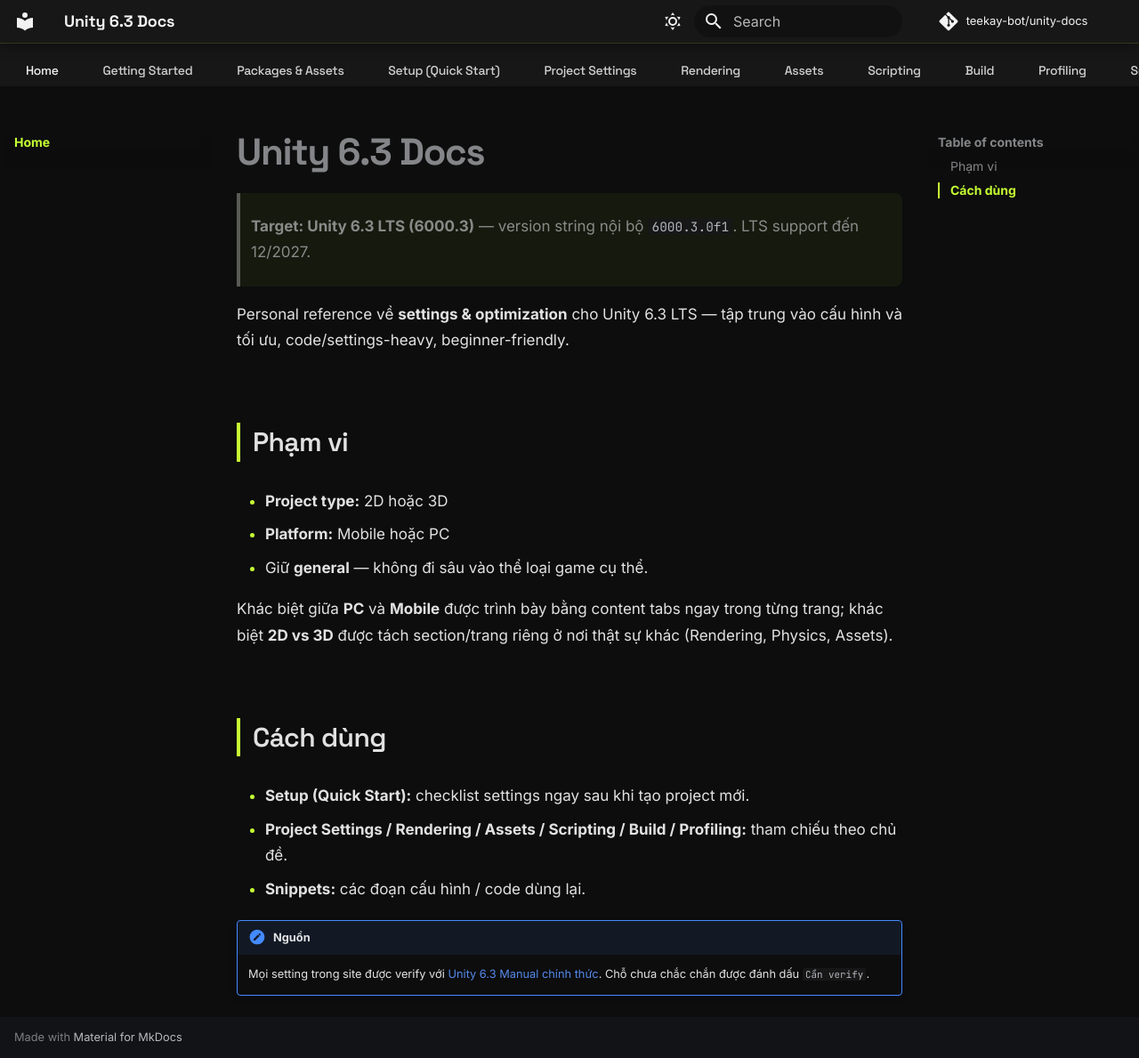
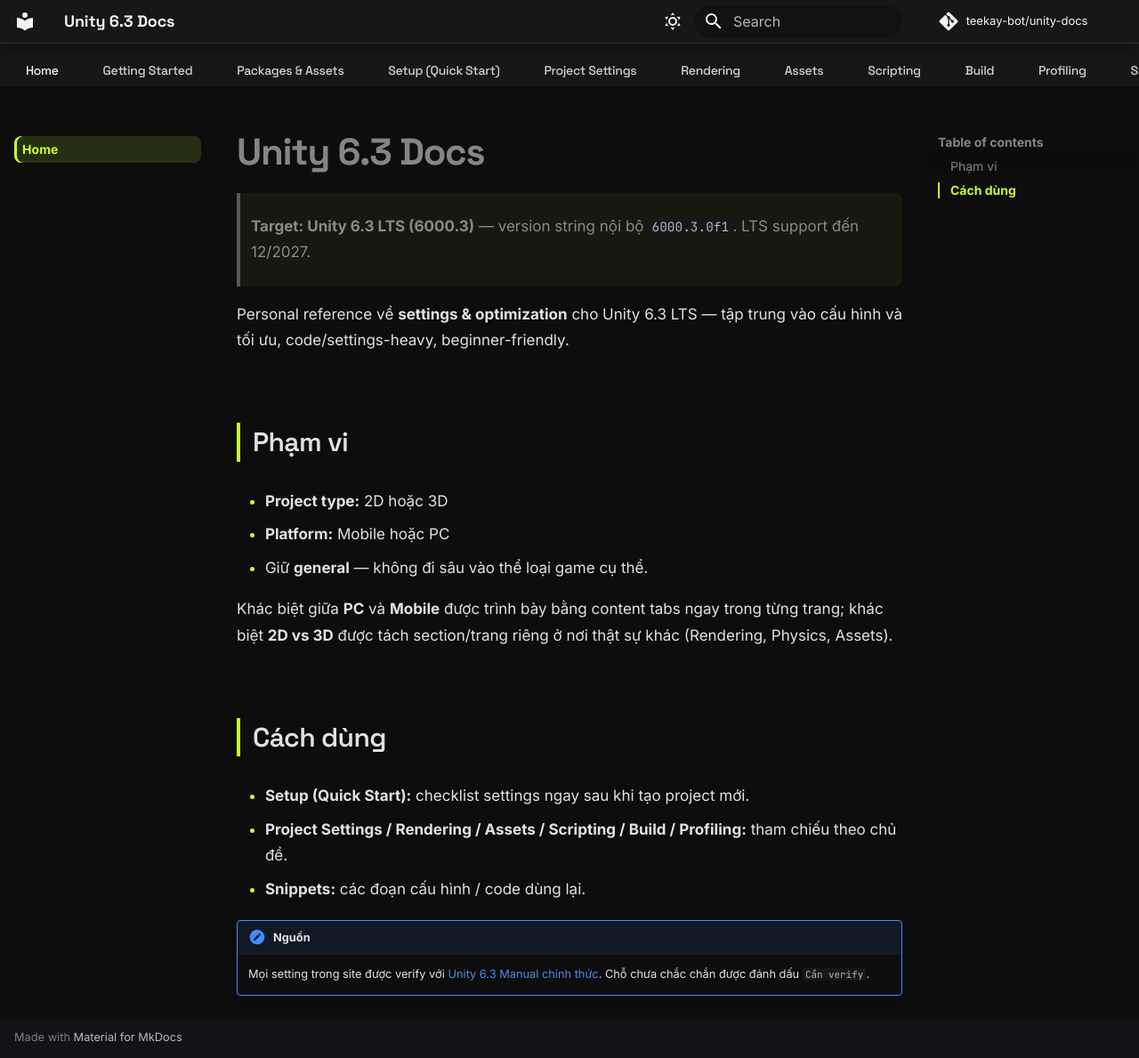
Before and after one commit to teekay-bot/unity-docs, an MkDocs documentation site: the page built from docs/index.md, in a window 1280 px wide and 1189 px high. Shown: the whole window at 89% size. Built offline with MkDocs 1.6.1 and Material for MkDocs 9.7.7, drawn with Linux system fonts in a browser that asks for light colours; comment, search, counter and statistics services are not loaded.

Commit message:
design: left-nav items as highlight pills (hover bg + slide, active lime pill w/ inset accent bar)

```diff
--- a/docs/stylesheets/extra.css
+++ b/docs/stylesheets/extra.css
@@ -370,3 +370,49 @@
 [data-md-color-scheme="default"] .md-nav--secondary .md-nav__link--active {
   border-left-color: #2b7a9b;
 }
+
+/* ============================================================
+   Nav trái — mỗi mục thành "pill" nổi bật + juice nhẹ
+   ============================================================ */
+.md-nav--primary .md-nav__item {
+  margin: 0.12rem 0;
+}
+.md-nav--primary .md-nav__link {
+  border-radius: 8px;
+  padding: 0.4em 0.65em;
+  transition: background 0.16s ease, color 0.16s ease, transform 0.16s ease;
+}
+.md-nav--primary .md-nav__link:hover {
+  transform: translateX(3px);
+}
+[data-md-color-scheme="slate"] .md-nav--primary .md-nav__link:hover {
+  background: rgba(198, 255, 52, 0.1);
+}
+[data-md-color-scheme="slate"]
+  .md-nav--primary
+  .md-nav__item--active
+  > .md-nav__link,
+[data-md-color-scheme="slate"] .md-nav--primary .md-nav__link--active {
+  background: rgba(198, 255, 52, 0.14);
+  font-weight: 700;
+  box-shadow: inset 3px 0 0 var(--u-lime);
+}
+[data-md-color-scheme="default"] .md-nav--primary .md-nav__link:hover {
+  background: rgba(43, 122, 155, 0.1);
+}
+[data-md-color-scheme="default"]
+  .md-nav--primary
+  .md-nav__item--active
+  > .md-nav__link,
+[data-md-color-scheme="default"] .md-nav--primary .md-nav__link--active {
+  background: rgba(43, 122, 155, 0.1);
+  font-weight: 700;
+  box-shadow: inset 3px 0 0 #2b7a9b;
+}
+
+@media (prefers-reduced-motion: reduce) {
+  .md-nav--primary .md-nav__link {
+    transition: background 0.16s ease, color 0.16s ease !important;
+    transform: none !important;
+  }
+}
```
